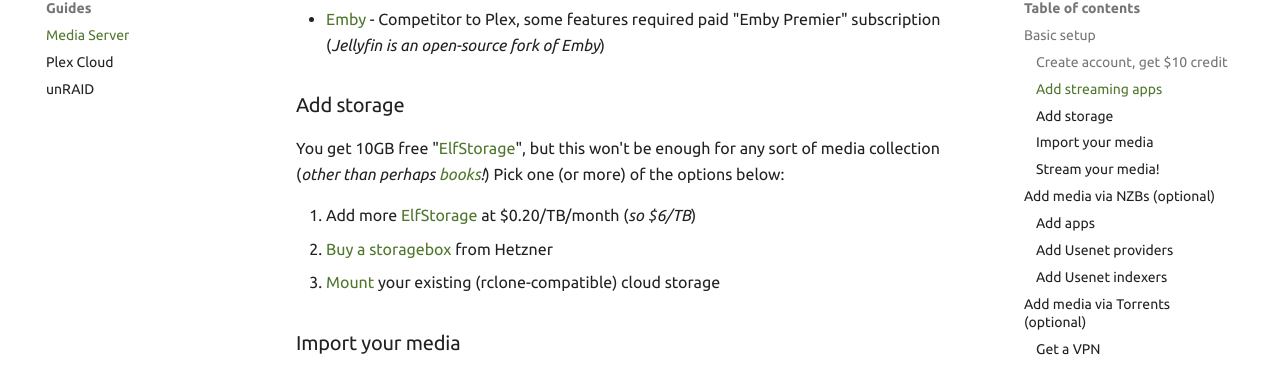
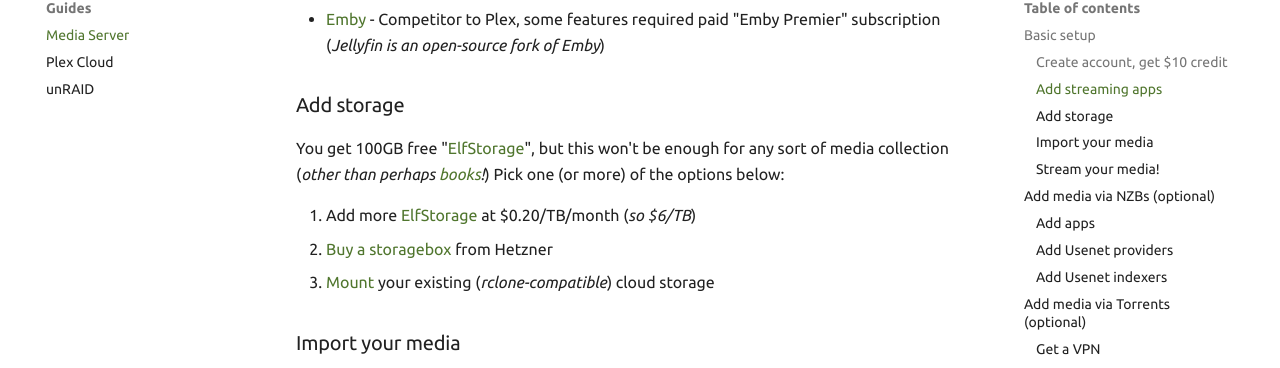
Before and after one commit to elfhosted/elfhosted.com, an MkDocs documentation site: the page built from docs/guides/build-media-streaming-server.md, in a window 1280 px wide and 900 px high, scrolled down 745 px. Shown: the part 121-489 px from the top of the window. Built offline with MkDocs 1.6.1 and Material for MkDocs 9.7.7, drawn with Linux system fonts in a browser that asks for light colours; a script that is not in the unit is left out; plug-ins that fetch from the network failed and are left out; comment, search, counter and statistics services are not loaded.

Commit message:
Fix 1000% error in initial storage
Signed-off-by: David Young <davidy@funkypenguin.co.nz>

```diff
--- a/docs/guides/build-media-streaming-server.md
+++ b/docs/guides/build-media-streaming-server.md
@@ -29,11 +29,11 @@ Add one (or more) of these media-streaming apps:
 
 ### Add storage
 
-You get 10GB free "[ElfStorage][elfstorage]", but this won't be enough for any sort of media collection (*other than perhaps [books][calibre-web]!*) Pick one (or more) of the options below:
+You get 100GB free "[ElfStorage][elfstorage]", but this won't be enough for any sort of media collection (*other than perhaps [books][calibre-web]!*) Pick one (or more) of the options below:
 
 1. Add more [ElfStorage][elfstorage] at $0.20/TB/month (*so $6/TB*)
 2. [Buy a storagebox][storagebox] from Hetzner
-3. [Mount][store/storage] your existing (rclone-compatible) cloud storage
+3. [Mount][store/storage] your existing (*rclone-compatible*) cloud storage
 
 ### Import your media
 
```
